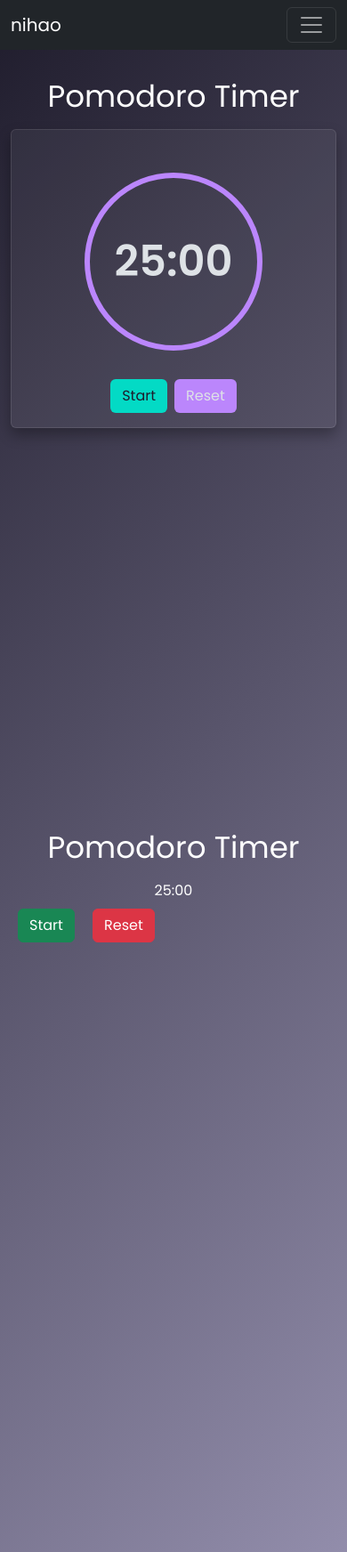
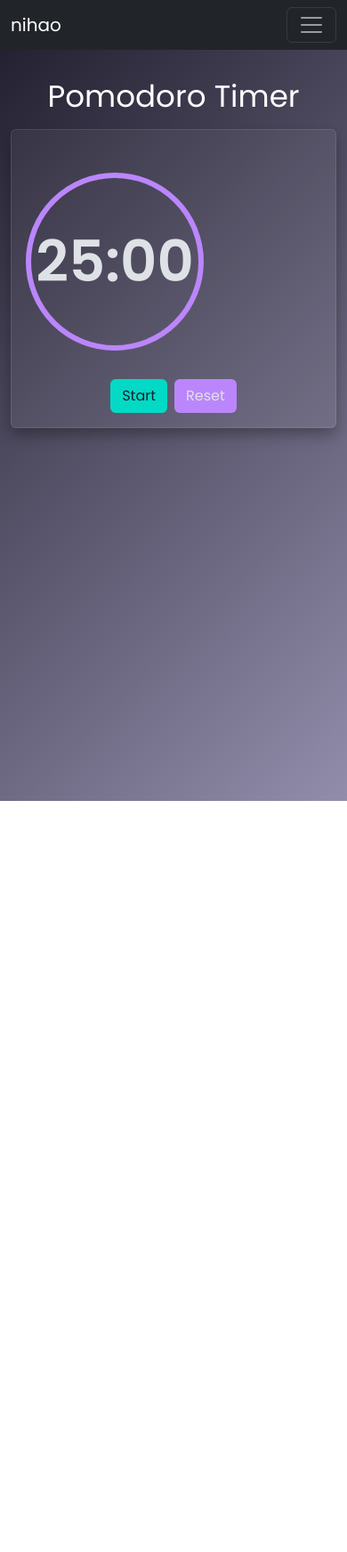
Before and after one commit to zaedyntan/zaedyntan, a plain HTML site: page tools/pomodoro/index.html in a window 390 px wide. Shown: the whole page at 89% size. After the commit the page ends 900 px from the top, so only its background shows below. Drawn offline with nearby package versions, Linux system fonts and the light colour scheme.

Commit message:
Fix tools HTML and CSS issues

```diff
--- a/tools/pomodoro/index.html
+++ b/tools/pomodoro/index.html
@@ -32,10 +32,6 @@
           type="button"
           data-bs-toggle="collapse"
           data-bs-target="#navbarSupportedContent"
-          class="navbar-toggler collapsed"
-          type="button"
-          data-toggle="collapse"
-          data-target=".navbar-collapse"
           aria-controls="navbarSupportedContent"
           aria-expanded="false"
           aria-label="Toggle navigation"
@@ -91,17 +87,6 @@
         </div>
       </div>
 
-    <div class="container" id="main-container">
-      <h1 class="text-center text-white mb-3 px-3 display-4">
-        Pomodoro Timer
-      </h1>
-      <div id="timer" class="text-center text-white">25:00</div>
-      <div class="controls">
-        <button id="start" class="btn btn-success m-2">Start</button>
-        <button id="reset" class="btn btn-danger m-2">Reset</button>
-      </div>
-    </div>
-
-    <script src="pomodoro.js"></script>
-  </body>
-</html>
+      <script src="pomodoro.js"></script>
+    </body>
+  </html>
--- a/tools/pomodoro/pomodoro.css
+++ b/tools/pomodoro/pomodoro.css
@@ -10,10 +10,13 @@
   margin: 2rem auto;
   font-size: 3rem;
   font-weight: 600;
+}
+
 #timer {
   font-size: 4rem;
   margin: 2rem 0;
 }
+
 .controls {
   text-align: center;
 }
```
Also changed, not shown: tools/index.html (+0 -9 lines).
